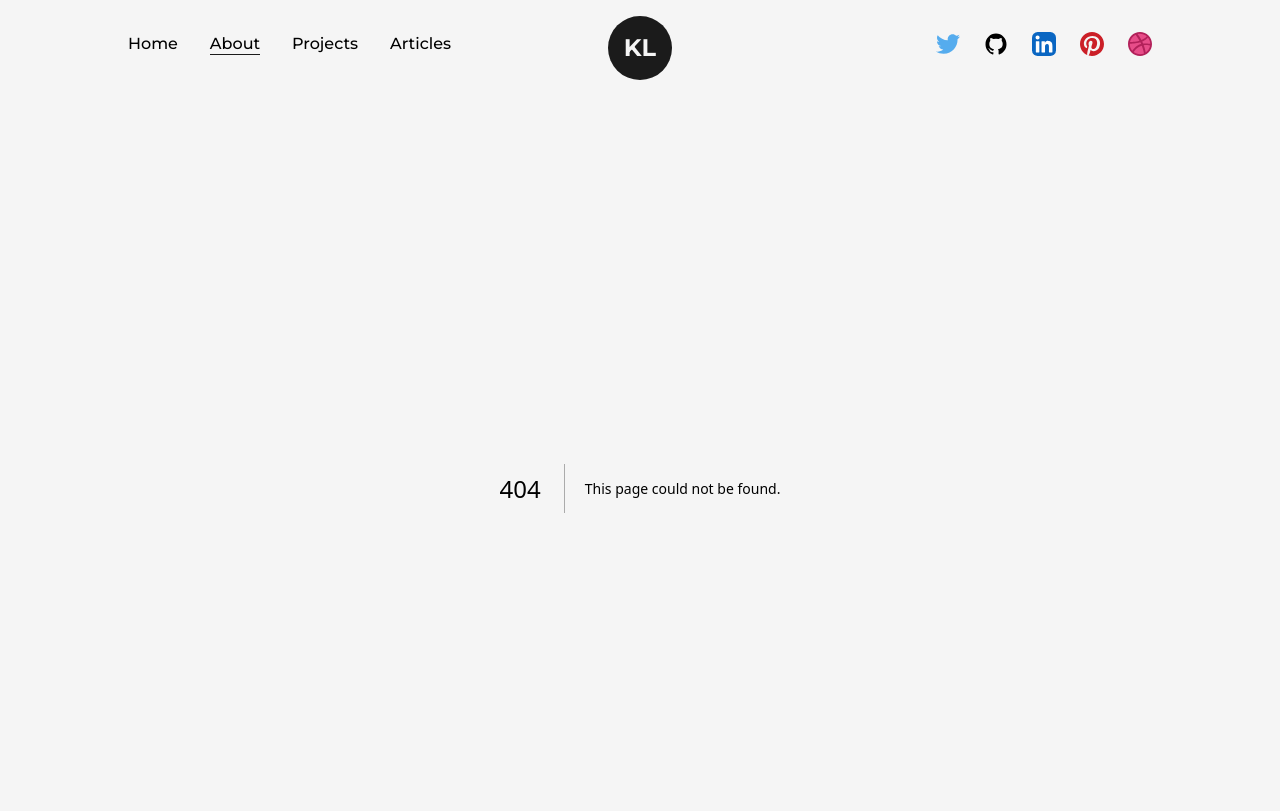
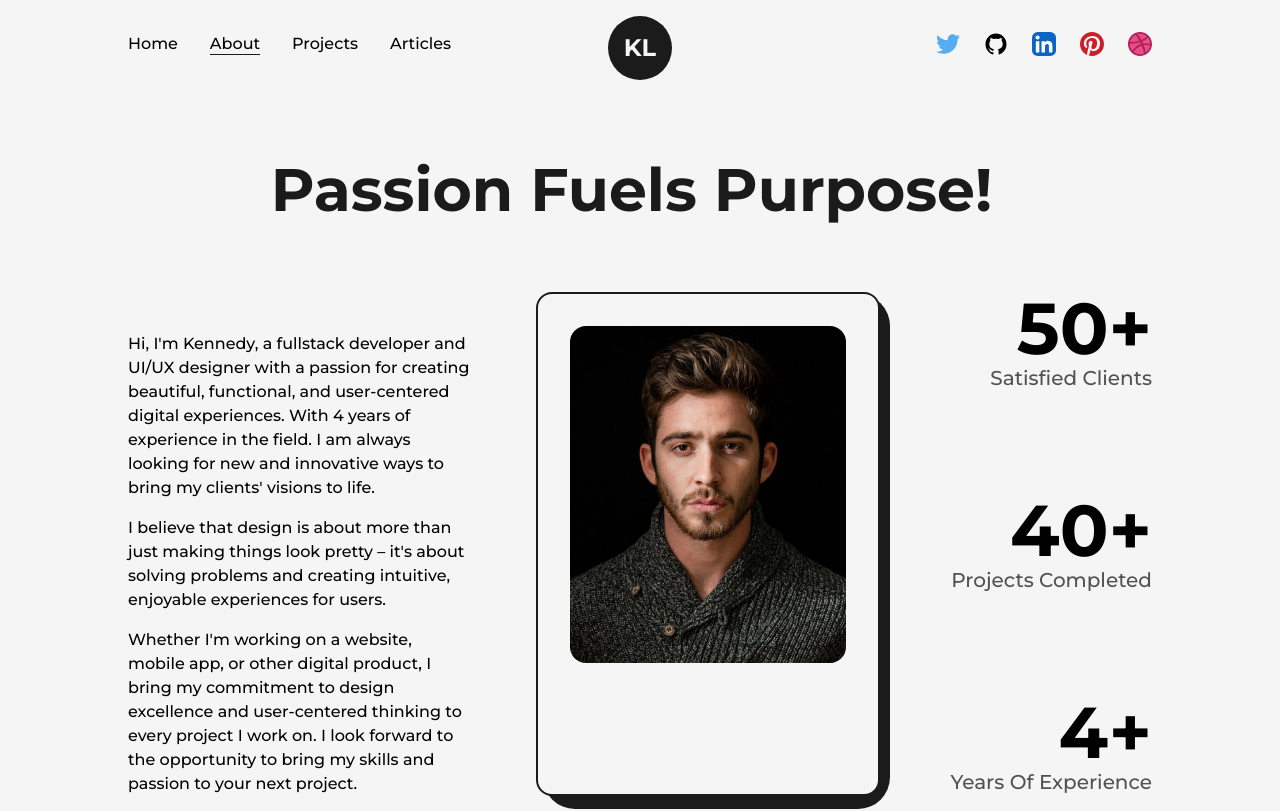
Before and after one commit to KEENNEEDYY/portifolio-CB, a Next.js app: page /about in a window 1280 px wide. Before the commit this address had no page. Shown: the top 811 px of the page. Built offline with nearby package versions, Linux system fonts and the light colour scheme.

Commit message:
About Page

```diff
--- a/src/components/AnimatedText.js
+++ b/src/components/AnimatedText.js
@@ -29,10 +29,10 @@
     },
 };
 
-const AnimatedText = ({text, className=""}) => {
+const AnimatedText = ({text, className=" "}) => {
   return (
     <div className='w-full mx-auto py-2 flex items-center justify-center text-center overflow-hidden'>
-      <motion.h1 className={`inline-block w-full text-dark font-bold capitalize text-8x ${className}` }
+      <motion.h1 className={`inline-block w-full text-dark font-bold capitalize  ${className}`}
        variants={quote}
        initial="initial"
        animate="animate"
@@ -40,11 +40,9 @@
           {
               text.split(` `).map((word, index) =>
               <motion.span className="inline-block"
-               key={word + `-` + index}
+               key={word + ` - ` + index}
                variants={singleWord}
-               initial="initial"
-               animate="animate"
-               transition={{ delay: 0.5 + index * 0.08 }}
+               transition={{delay: 0.5 + index*0.08 }}
               >
                   {word}&nbsp;
               </motion.span>
--- /dev/null
+++ b/src/pages/about.js
@@ -0,0 +1,99 @@
+
+import AnimatedText from '@/components/AnimatedText';
+import Layout from '@/components/Layout';
+import Head from 'next/head';
+import Image from 'next/image';
+import React, { useEffect, useRef } from 'react';
+import profilePic from "../../public/images/profile/developer-pic-2.jpg";
+import { useInView, useMotionValue, useSpring } from 'framer-motion';
+
+const AnimatedNumbers = ({value}) => {
+    const ref = useRef(null);
+    const motionValue = useMotionValue(0);
+    const springValue = useSpring(motionValue, {duration: 3000});
+    const isInView = useInView(ref, {once: true});
+
+    useEffect(() => {
+            if (isInView) {
+                motionValue.set(value);
+            }
+        }, [isInView, value, motionValue]);
+
+    useEffect(() => {
+        springValue.on('change', (latest) =>{
+            if(ref.current && latest.toFixed(0) <= value){
+                ref.current.textContent = latest.toFixed(0);
+            }
+        })
+    },[springValue, value ]);
+
+  return <span ref={ref}></span>
+}
+
+const about = () => {
+  return (
+    <>
+        <Head>
+            <title>Kennedy Leocadio | About Page</title>
+            <meta name="description" content="any description"/>
+        </Head>
+        <main className="flex w-full flex-col items-center justify-center">
+            <Layout className='pt-16'>
+                <AnimatedText text="Passion Fuels purpose!" className='mb-16 !text-6xl '/>
+                <div className='grid w-full grid-cols-8 gap-16'>
+                    <div className="col-span-3 flex flex-col items-start justify-start">
+                        <h2 className="mb-4 text-light font-bold uppercase text-dark/75">Biografia</h2>
+                        <p className="font-medium" >
+                            Hi, I'm Kennedy, a fullstack developer and UI/UX designer with a passion for creating beautiful, functional,
+                            and user-centered digital experiences. With 4 years of experience in the field. I am always looking for
+                            new and innovative ways to bring my clients' visions to life.
+                        </p>
+                        <p className="my-4 font-medium" >
+                            I believe that design is about more than just making things look pretty – it's about solving problems and
+                            creating intuitive, enjoyable experiences for users.
+                        </p>
+                        <p className="font-medium" >
+                            Whether I'm working on a website, mobile app, or
+                            other digital product, I bring my commitment to design excellence and user-centered thinking to
+                            every project I work on. I look forward to the opportunity to bring my skills and passion to your next project.
+                        </p>
+                    </div>
+                    <div className=' col-span-3 relative rounded-2xl border-2 border-solid border-dark
+                        bg-light p-8' >
+                        <div className=' absolute top-0 -right-3 -z-10 w-[102%] h-[103%] rounded-[2rem] bg-dark' />
+                        <Image src={profilePic} alt='Kennedy' className='w-full h-auto rounded-2xl' />
+                    </div>
+                    <div className='col-span-2 flex flex-col items-end justify-between' >
+                        <div className='flex flex-col items-end justify-center' >
+                            <span className='inline-block text-7xl font-bold'>
+                                <AnimatedNumbers value={50} />+
+                            </span>
+                            <h2 className='text-xl font-medium capitalize text-dark/75'>
+                                satisfied clients
+                            </h2>
+                        </div>
+                        <div className='flex flex-col items-end justify-center'>
+                            <span className='inline-block text-7xl font-bold'>
+                            <AnimatedNumbers value={40} />+
+                            </span>
+                            <h2 className='text-xl font-medium capitalize text-dark/75' >
+                                projects completed
+                            </h2>
+                        </div>
+                        <div className='flex flex-col items-end justify-center'>
+                            <span className='inline-block text-7xl font-bold'>
+                            <AnimatedNumbers value={4} />+
+                            </span>
+                            <h2 className='text-xl font-medium capitalize text-dark/75' >
+                                years of experience
+                            </h2>
+                        </div>
+                    </div>
+                </div>
+            </Layout>
+        </main>
+    </>
+  )
+}
+
+export default about;
--- a/src/pages/index.js
+++ b/src/pages/index.js
@@ -23,7 +23,7 @@
               <Image src={ProfilePic} alt="KennedyLeocadio" className='w-full h-auto' />
             </div>
             <div className='w-1/2 flex flex-col items-center self-center'>
-              <AnimatedText text="Transformando a visão em realidade com código e design." className='!text-4xl !text-left'/>
+              <AnimatedText text={`Transformando a visão em realidade com código e design.`} className='!text-4xl !text-left'/>
               <p className='my-4 text-base font-medium' >
                 Como um habilidoso desenvolvedor full-stack, dedico-me a transformar ideias em aplicações web inovadoras.
                 Explore meus projetos e artigos mais recentes, mostrando minha experiência em React.js e desenvolvimento web.
```
